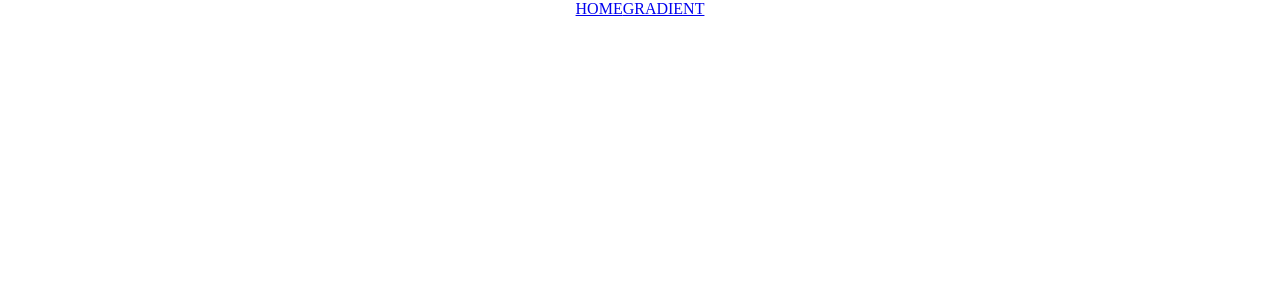
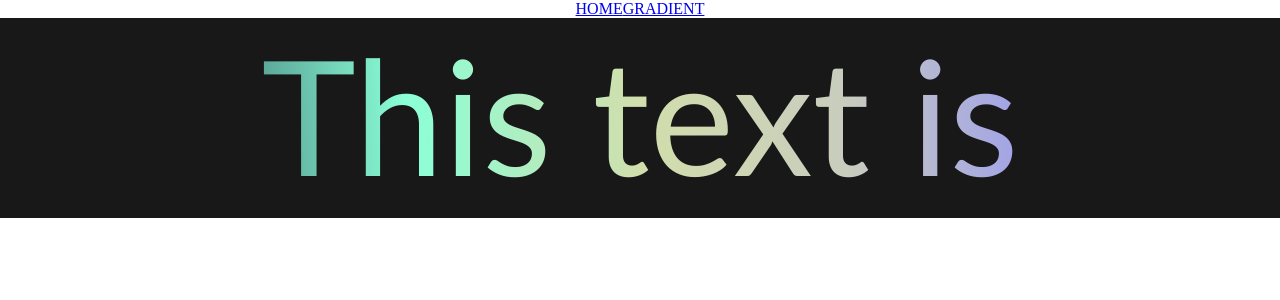
Before and after one commit to xpectro93/b_test, a React (Create React App) app in the folder frontend/: page /gradient in a window 1280 px wide. Shown: the top 300 px of the page. Built offline with nearby package versions, Linux system fonts and the light colour scheme.

Commit message:
add gradient text"

```diff
--- a/frontend/src/components/gradientText/GradientText.js
+++ b/frontend/src/components/gradientText/GradientText.js
@@ -1,10 +1,12 @@
 import React from "react";
-
+import "./gradientText.css"
 
 export default function GradiendText() {
     return(
         <div className="gradient-container">
-
+            <div className="grad-text">
+                This text is colourful
+            </div>
         </div>
     )
 }
--- /dev/null
+++ b/frontend/src/components/gradientText/gradientText.css
@@ -0,0 +1,18 @@
+.gradient-container {
+    width:100%;
+    height:25vh;
+    background-color: rgb(24,24,24);
+}
+.grad-text {
+    font-family: 'Trebuchet MS', 'Lucida Sans Unicode', 'Lucida Grande', 'Lucida Sans', Arial, sans-serif;
+    width:100%;
+    height:25vh;
+    font-size:10em;background-clip: text;
+    -webkit-background-clip: text;
+    -webkit-text-fill-color: transparent;
+    -moz-background-clip: text;
+    -moz-text-fill-color: transparent;
+    background-image: linear-gradient(86deg, rgba(2,0,36,1) 0%, rgba(139,255,215,1) 32%, rgba(210,222,172,1) 50%, rgba(200,204,190,1) 66%, rgba(139,139,255,1) 87%);
+
+
+}
--- a/frontend/src/index.css
+++ b/frontend/src/index.css
@@ -11,6 +11,8 @@ body, h1, h2, h3, h4, h5, h6, p, ol, ul {
   margin: 0;
   padding: 0;
   font-weight: normal;
+  width:100vw;
+  height:100vh;
 }
 
 ol, ul {
```
Also changed, not shown: 1 other file (tests, documents, lock files or other folders).
